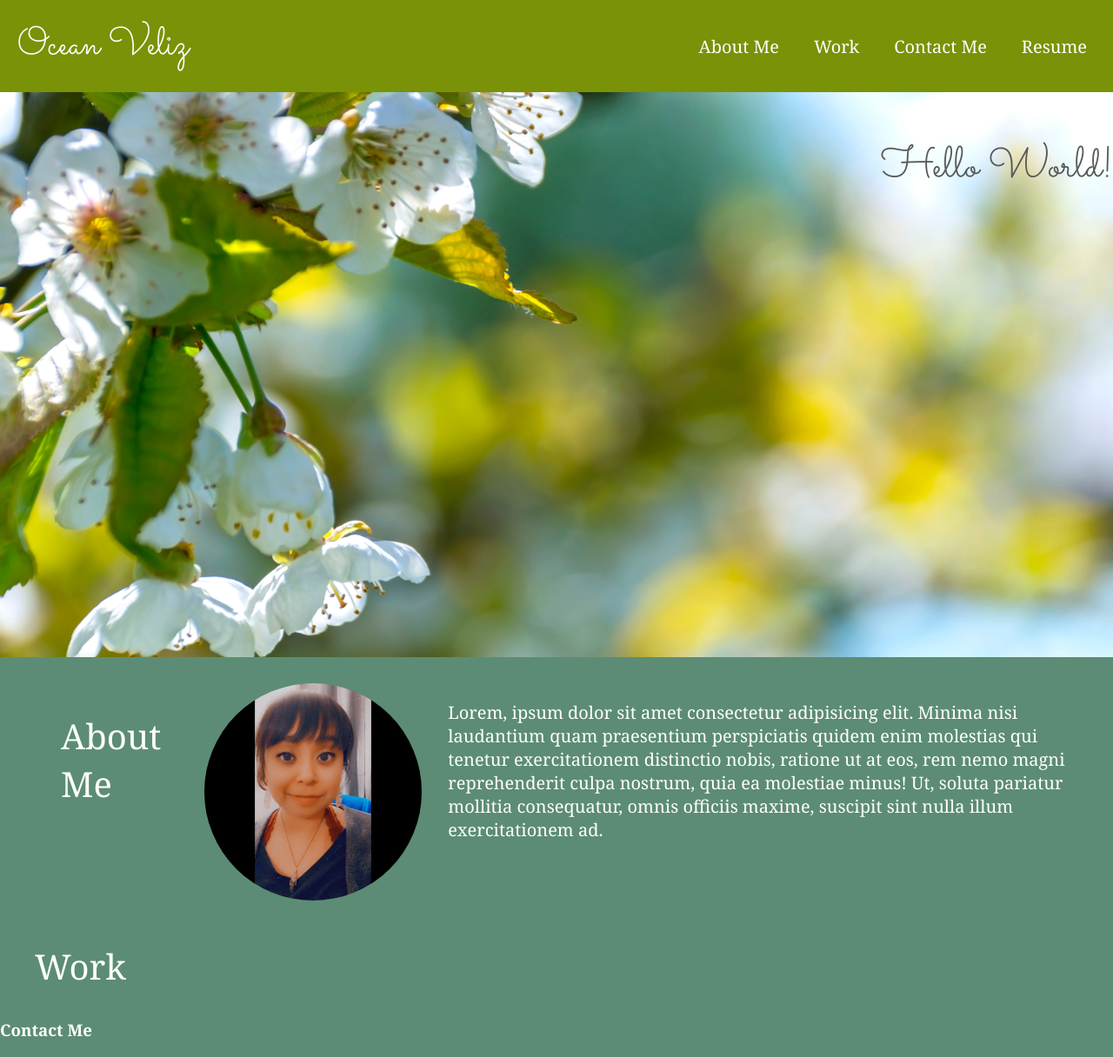
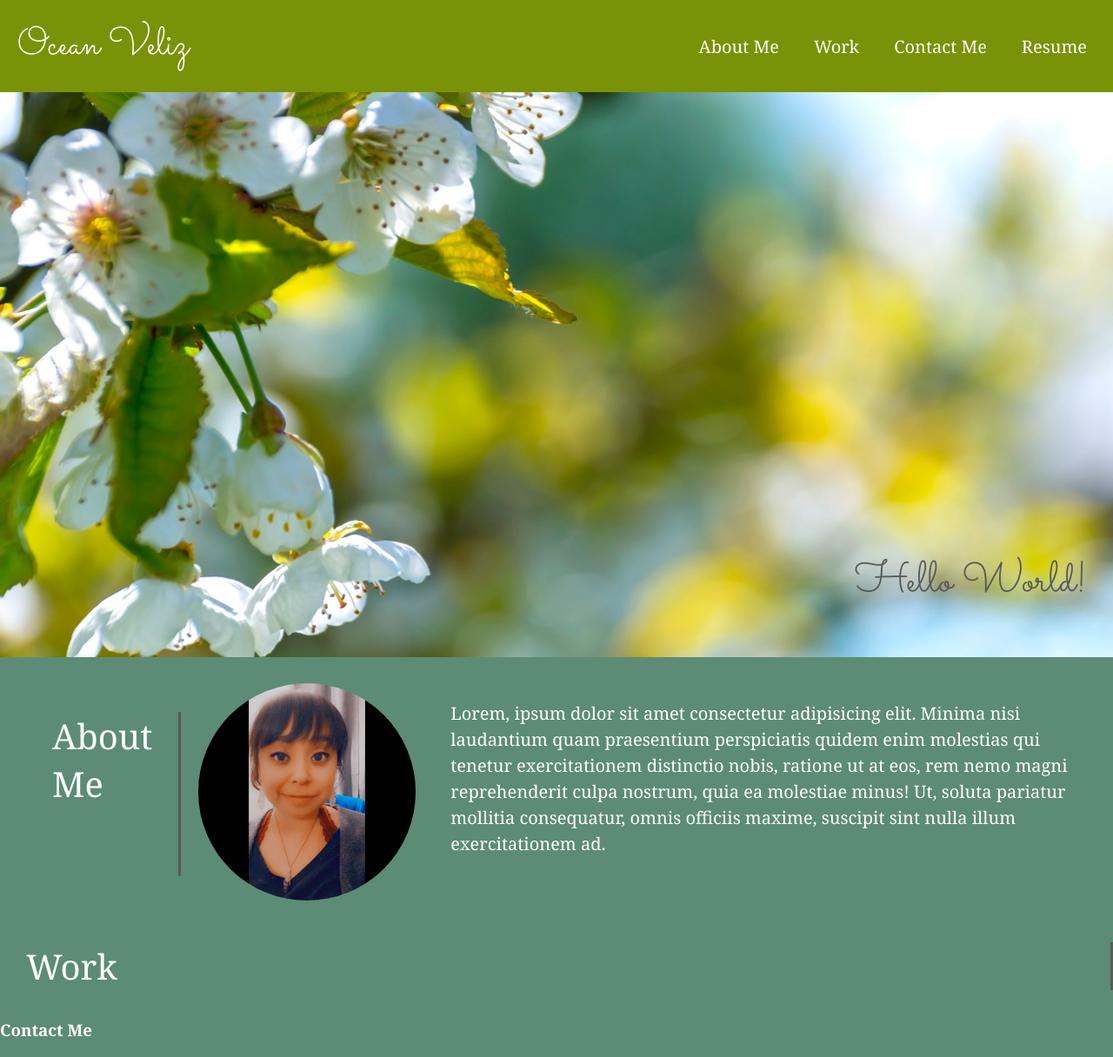
Before and after one commit to oceanlatte/my-portfolio, a plain HTML site: page index.html in a window 1280 px wide. Shown: the whole page at 87% size. Drawn offline with Linux system fonts and the light colour scheme.

Commit message:
hero quote flexbox styling

```diff
--- a/assets/css/style.css
+++ b/assets/css/style.css
@@ -54,11 +54,6 @@ header nav ul li a {
 
 /* Hero Styling Start */
 .hero {
-    display: flex;
-    width: 100%;
-}
-
-.hero-bg {
     background-image: url("../images/hero-bg.jpg");
     height: 650px;
     background-size: cover;
@@ -66,12 +61,21 @@ header nav ul li a {
     width: 100%;
 }
 
-.hero-bg p {
+.hero-quote {
     display: flex;
-    justify-content: flex-end;
+    width: 100%;
+    height: 650px;
+}
+
+.hero-quote p {
     color: var(---gray);
     font-size: 50px;
     font-family: 'Sacramento', cursive;
+    display: flex;
+    justify-content: flex-end;
+    align-items: flex-end ;
+    flex: 1;
+    padding: 0 30px;
 }
 
 /* About Me Styling */
@@ -85,18 +89,21 @@ header nav ul li a {
     width: 250px;
     height: 250px;
     border-radius: 50%;
-    padding: 0 10px;
+    padding: 0 20px;
 }
 
 .about p {
     font-size: 20px;
     margin: 20px;
     border-radius: 15px;
+    align-items: center;
+    line-height: 1.5;
 }
 
 .secondary-header {
     font-size: 40px;
-    padding: 0 40px;
+    padding: 0 30px;
     color: white;
     font-weight: normal;
+    border-right: 3px solid var(---gray);
 }
--- a/index.html
+++ b/index.html
@@ -35,7 +35,7 @@
 
         <!-- Start Hero Section -->
         <section class="hero">
-            <div class="hero-bg">
+            <div class="hero-quote">
                 <p>Hello World!</p>
             </div>
         </section>
@@ -50,9 +50,8 @@
         </article>
 
         <!-- Start Portfolio Section-->
-        <section class="cards" id="portfolio-cards">
+        <section class="portfolio" id="portfolio-cards">
             <h2 class="secondary-header">Work</h2>
-            <!-- Add flex box, div containers, work examples here-->
         </section>
 
 
```
